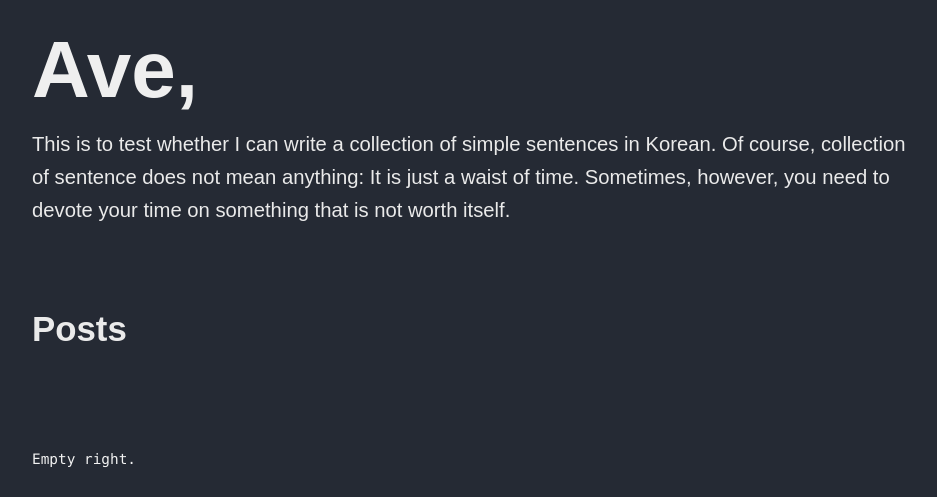
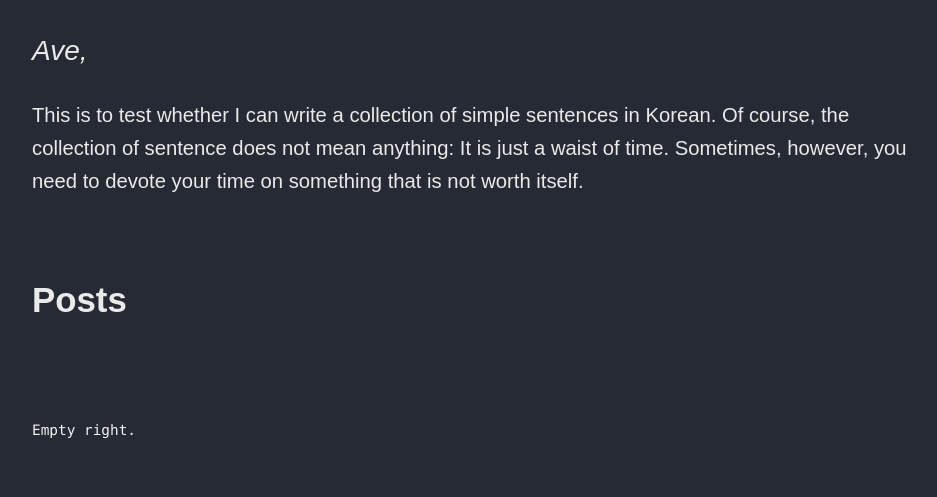
Before and after one commit to sookim-econ/sookim-econ.github.io, a Jekyll site: the page built from index.md, in a window 1280 px wide and 900 px high, scrolled down 696 px, cut to the strip 403-900 px from the top of the window. Shown: the whole strip, without its empty margins (40-977 px from the left). Built offline with Jekyll 4.4.1, drawn with Linux system fonts in a browser that asks for light colours; after the commit the page ends 1567 px from its top, so only the background shows below that.

Commit message:
index test

```diff
--- a/_config.yml
+++ b/_config.yml
@@ -22,7 +22,7 @@ url: "http://sookim-econ.github.io" # the base hostname & protocol for your site
 author:
   name: Soo Kim
   twitter:
-  picture:
+  picture: "assets/images/profile.jpg"
 twitter_username:
 github_username: sookim-econ
 logo: # path of site logo, e.g. "/assets/images/logo.png"
--- a/index.md
+++ b/index.md
@@ -1,10 +1,10 @@
 ---
 layout: home
 paginate: true
-alt_title: "Ave,"
-sub_title:
+alt_title: "  "
+sub_title: "Ave,"
 image: /assets/images/schoolOfAthens.jpg
 introduction: |
-  This is to test whether I can write a collection of simple sentences in Korean. Of course, collection of sentence does not mean anything: It is just a waist of time. Sometimes, however, you need to devote your time on something that is not worth itself.
+  This is to test whether I can write a collection of simple sentences in Korean. Of course, the collection of sentence does not mean anything: It is just a waist of time. Sometimes, however, you need to devote your time on something that is not worth itself.
 
 ---
```
